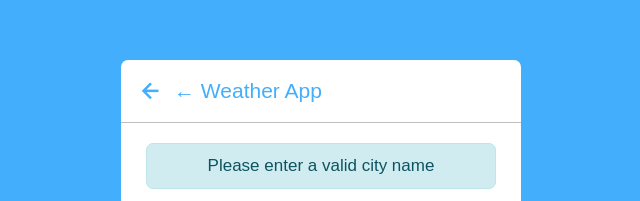
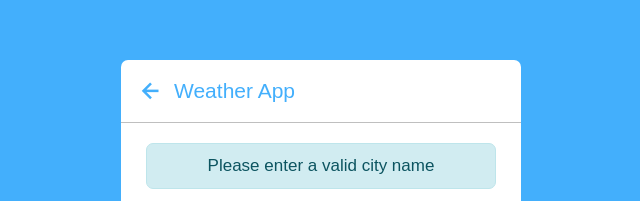
Before and after one commit to PrasannaKatabattini/weather, a plain HTML site: page index.html in a window 1280 px wide. Shown: the part 173-374 px from the top of the page, 319-959 px from the left. Drawn offline with nearby package versions, Linux system fonts and the light colour scheme; files whose address does not match are found by name.

Commit message:
index.html

```diff
--- a/index.html
+++ b/index.html
@@ -11,7 +11,7 @@
     </head>
     <body>
         <div class="wrapper">
-            <header><i class="bx bx-left-arrow-alt"></i>&#8592 Weather App</header>
+            <header><i class="bx bx-left-arrow-alt"></i> Weather App</header>
             <section class="input-part">
                 <p class="info-txt pending">Please enter a valid city name</p>
                 <input type="text" placeholder="Enter city name" spellcheck="false" required>
```
